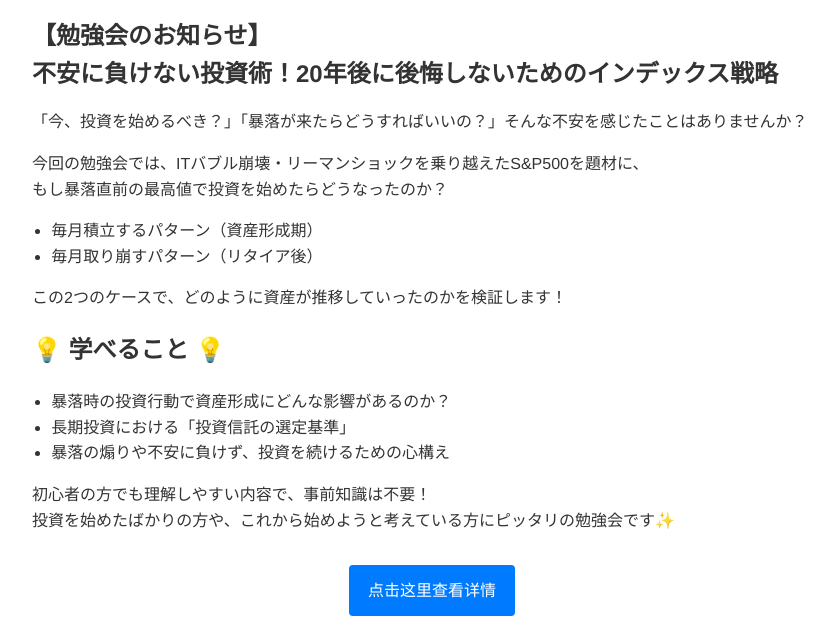
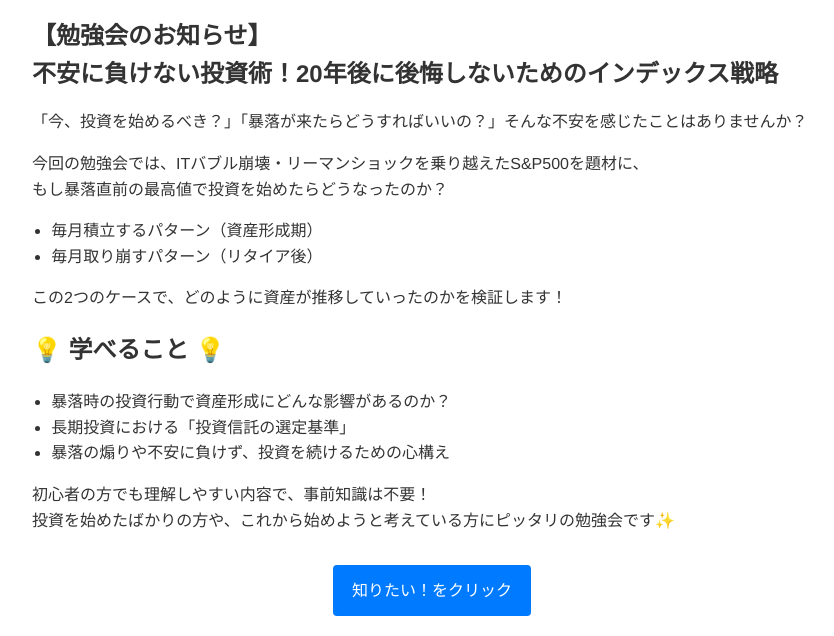
Before and after one commit to dami890/888888, a plain HTML site: page index.html in a window 1280 px wide. Shown: the part 331-967 px from the top of the page, without its empty margins (208-1042 px from the left). Drawn offline with Linux system fonts and the light colour scheme.

Commit message:
Add files via upload

```diff
--- a/index.html
+++ b/index.html
@@ -90,7 +90,7 @@
     <!-- 如果你想在页面上放一个可以点击跳转的按钮，可以在这里添加 -->
     <div class="link-box">
       <!-- href 替换成你要跳转的链接地址，比如活动报名页、Zoom会议链接等 -->
-      <a href="https://example.com" target="_blank">点击这里查看详情</a>
+      <a href="https://line.me/ti/p/sqDpZ29u7s" target="_blank">知りたい！をクリック</a>
     </div>
 
   </div>
```
